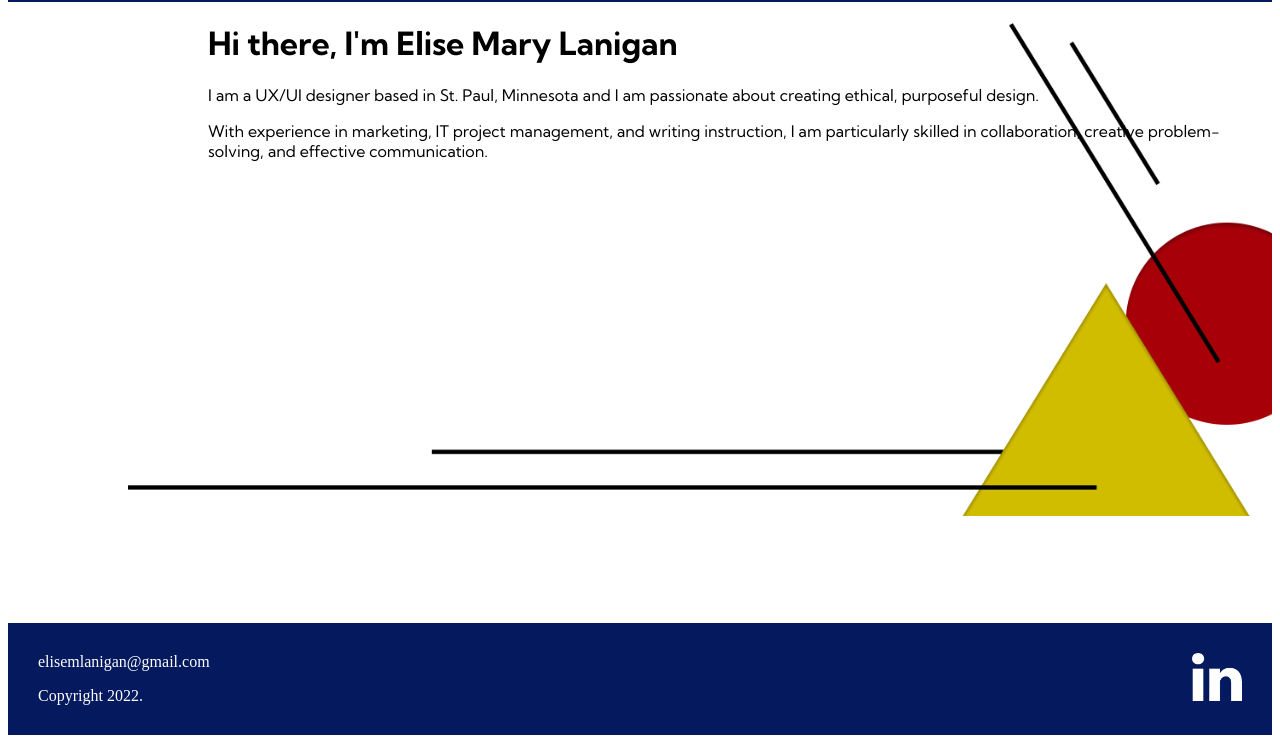
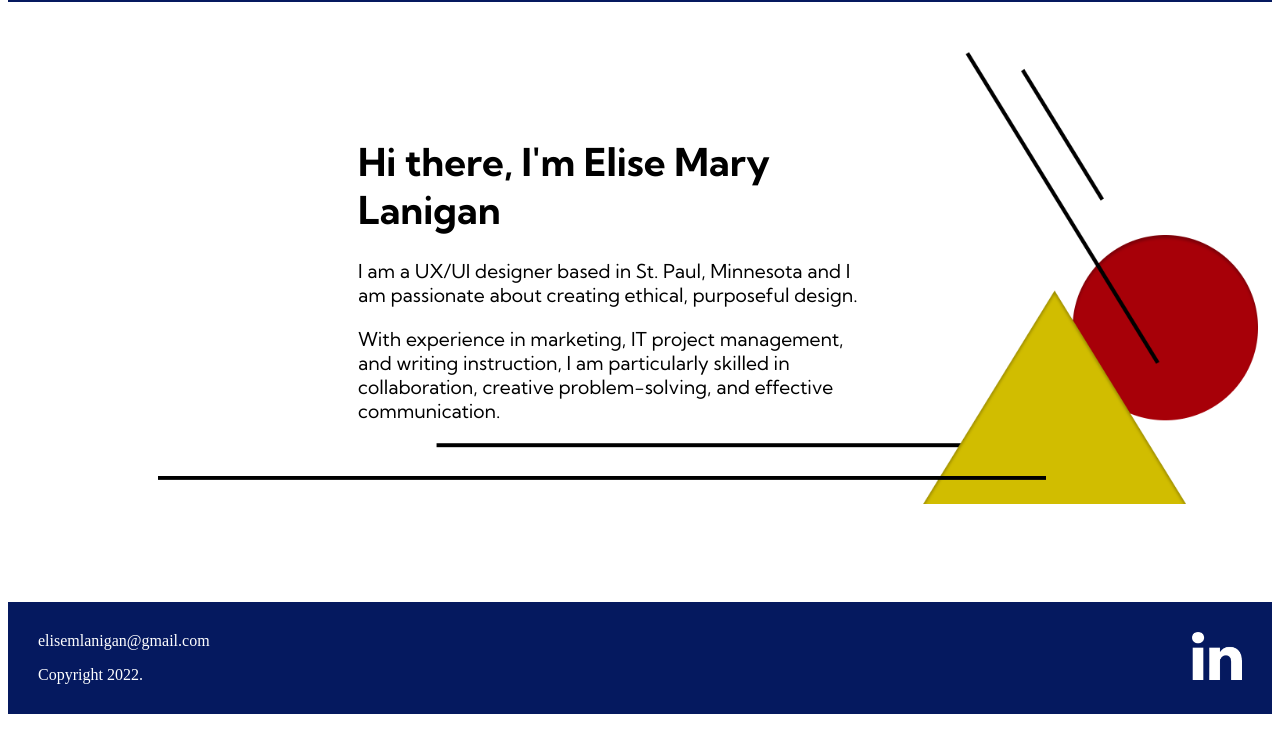
Before and after one commit to eliselan/UX_UI_HW_17, a plain HTML site: page index.html in a window 1280 px wide. Shown: the part 101-844 px from the top of the page. After the commit the page ends 823 px from the top, so only its background shows below. Drawn offline with Linux system fonts and the light colour scheme; files whose address does not match are found by name.

Commit message:
adjusted the text box in hero image

```diff
--- a/css/style.css
+++ b/css/style.css
@@ -28,15 +28,14 @@ li {
     }
 
 .content {
-    justify-content: center;
     min-height: 600px;
-    padding-left: 200px;
     font-family: "Kumbh_Sans";
     position: relative;
     background-image: url("../images/hero_image.png");
-    background-size: 1200px;
+    background-size: 1100px;
     background-repeat: no-repeat;
-    background-position-x: 120px;
+    background-position-x: 150px;
+    background-position-y: 50px;
 }
 
 .p {
@@ -44,6 +43,15 @@ li {
     justify-self: center;
     align-content: center;
     flex-wrap: wrap;
+}
+
+.herotext {
+    max-width: 40%;
+    justify-items: center;
+    position: absolute;
+    padding-left: 350px;
+    padding-top: 110px;
+    font-size: larger;
 }
 
 .foot {
--- a/index.html
+++ b/index.html
@@ -17,11 +17,13 @@
             </header>
             <heroImg>
                 <div class="content">
+                    <div class="herotext">
                     <h1>Hi there, I'm Elise Mary Lanigan</h1>
                     <p>I am a UX/UI designer based in St. Paul, Minnesota and I am passionate about creating ethical, purposeful design.
                         </p>
                     <p>With experience in marketing, IT project management, and writing instruction, I am particularly skilled in collaboration, creative problem-solving, and effective communication.
                         </p>
+                        </div>
                 </div>
             </heroImg>
             <footer class="foot">
```
